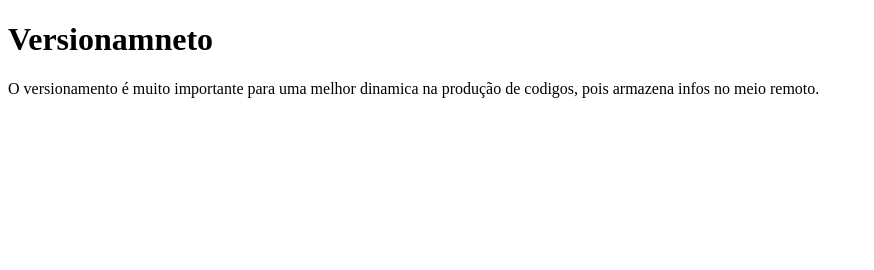
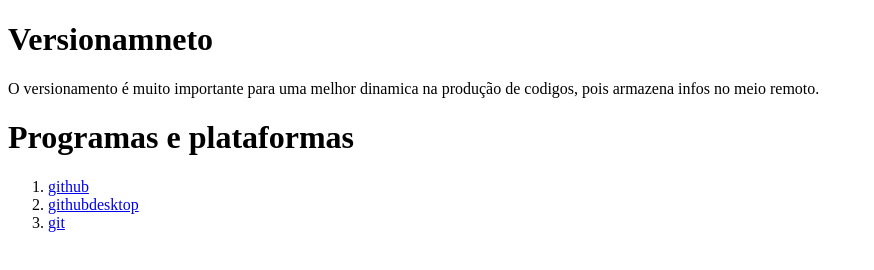
Before and after one commit to calux2000/Versionamento, a plain HTML site: page index.html in a window 1280 px wide. Shown: the whole page, without its empty margins (0-874 px from the left). Drawn offline with Linux system fonts and the light colour scheme.

Commit message:
hi´perlinks
coloquei os hiperlinks

```diff
--- a/index.html
+++ b/index.html
@@ -8,5 +8,11 @@
 <body>
     <h1>Versionamneto</h1>
     <p>O versionamento é muito importante para uma melhor dinamica na produção de codigos, pois armazena infos no meio remoto.</p>
+    <h1>Programas e plataformas</h1>
+    <ol>
+        <li><a href="https://www.bing.com/ck/a?!&&p=27a695be9b1211a1ef325696604acf1cd244898030da921535f551113f6aaa71JmltdHM9MTc1NTQ3NTIwMA&ptn=3&ver=2&hsh=4&fclid=3bc40119-cc4b-6dd9-399c-148bcd226c3b&psq=git+hub&u=a1aHR0cHM6Ly9naXRodWIuY29tLw&ntb=1">github</a></li>
+        <li><a href="https://www.bing.com/ck/a?!&&p=54817d6254e9509d1203e002bde575b696b6484d5014d5af3efc802ac33c8867JmltdHM9MTc1NTQ3NTIwMA&ptn=3&ver=2&hsh=4&fclid=3bc40119-cc4b-6dd9-399c-148bcd226c3b&psq=git+hub+desktop&u=a1aHR0cHM6Ly9naXRodWIuY29tL2FwcHMvZGVza3RvcA&ntb=1">githubdesktop</a></li>
+        <li><a href="https://www.bing.com/ck/a?!&&p=e992038a0cdc95f94b0fdc2a49642d2a63a33449158411d6ef605fb7a4f5db53JmltdHM9MTc1NTQ3NTIwMA&ptn=3&ver=2&hsh=4&fclid=3bc40119-cc4b-6dd9-399c-148bcd226c3b&psq=git+&u=a1aHR0cHM6Ly9naXQtc2NtLmNvbS9kb3dubG9hZHM&ntb=1">git</a></li>
+    </ol>
 </body>
 </html>
```
